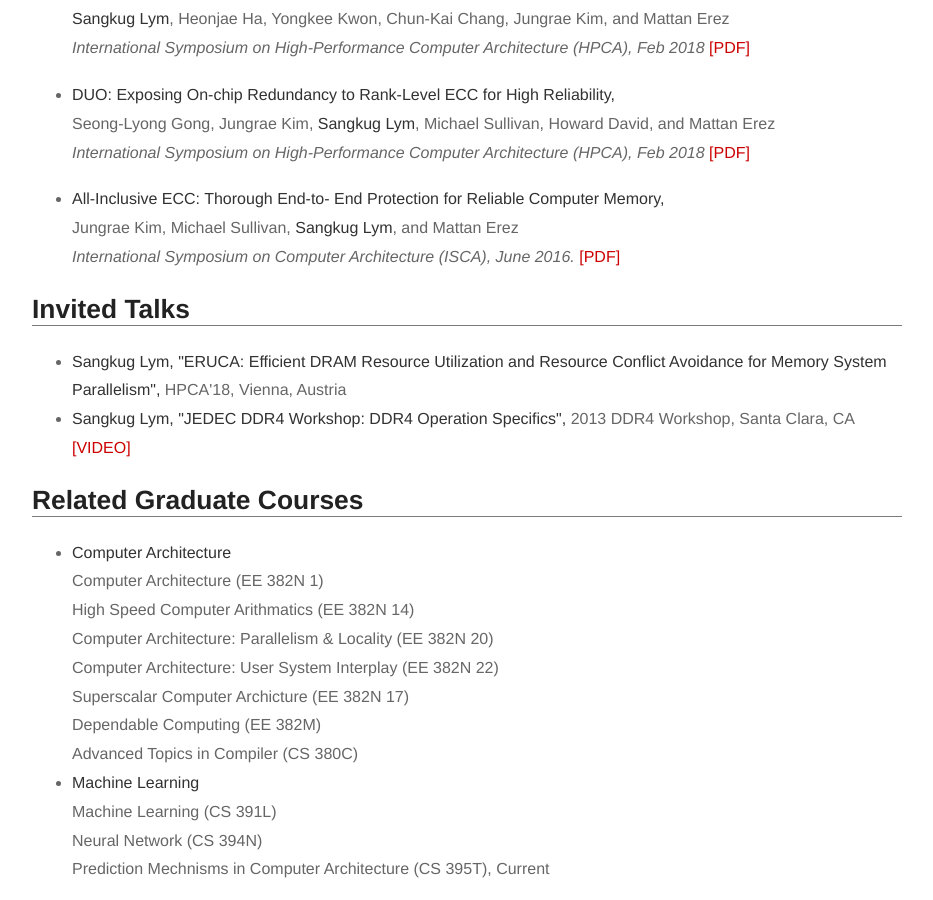
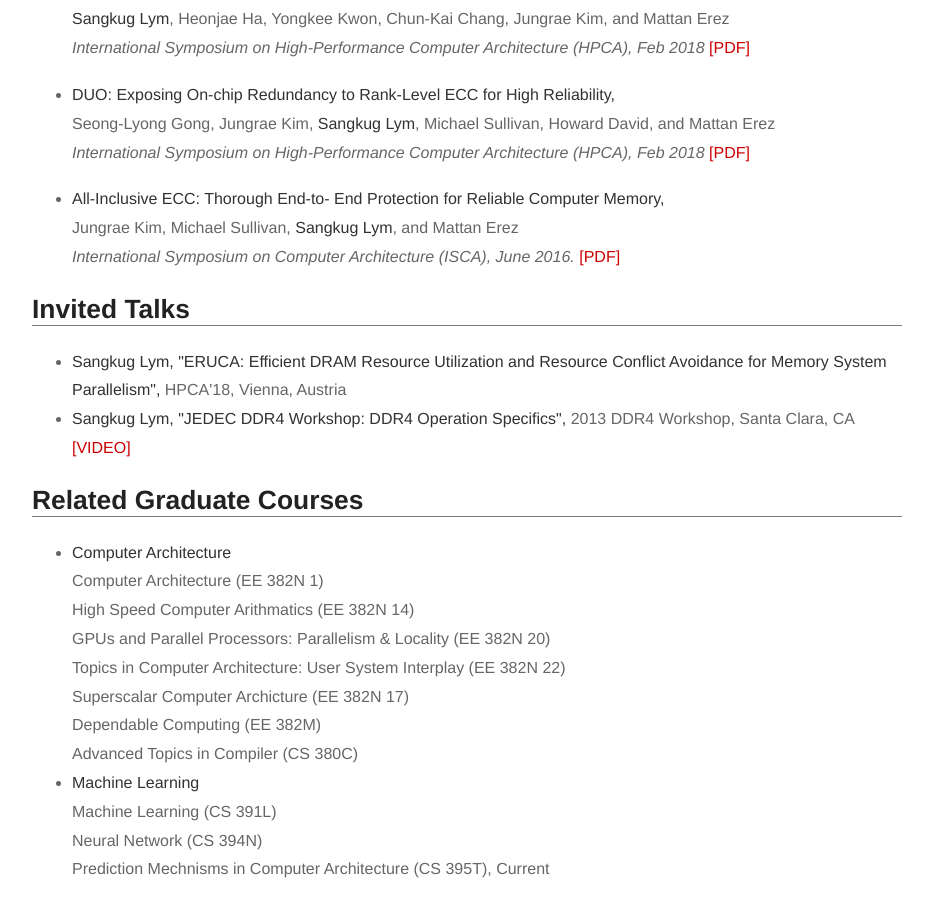
Before and after one commit to erhoo82/erhoo82.github.io, a Jekyll site: the page built from about.md, in a window 1280 px wide and 900 px high, scrolled down 1588 px. Shown: the whole window, without its empty margins (173-1106 px from the left). Built offline with Jekyll 4.4.1, drawn with Linux system fonts in a browser that asks for light colours.

Commit message:
update about

```diff
--- a/about.md
+++ b/about.md
@@ -121,8 +121,8 @@ layout: page
     <li><b>Computer Architecture</b><br>
     Computer Architecture (EE 382N 1) <br>
     High Speed Computer Arithmatics (EE 382N 14) <br>
-    Computer Architecture: Parallelism & Locality (EE 382N 20) <br>
-    Computer Architecture: User System Interplay (EE 382N 22) <br>
+    GPUs and Parallel Processors: Parallelism & Locality (EE 382N 20) <br>
+    Topics in Computer Architecture: User System Interplay (EE 382N 22) <br>
     Superscalar Computer Archicture (EE 382N 17) <br>
     Dependable Computing (EE 382M) <br>
     Advanced Topics in Compiler (CS 380C)
```
